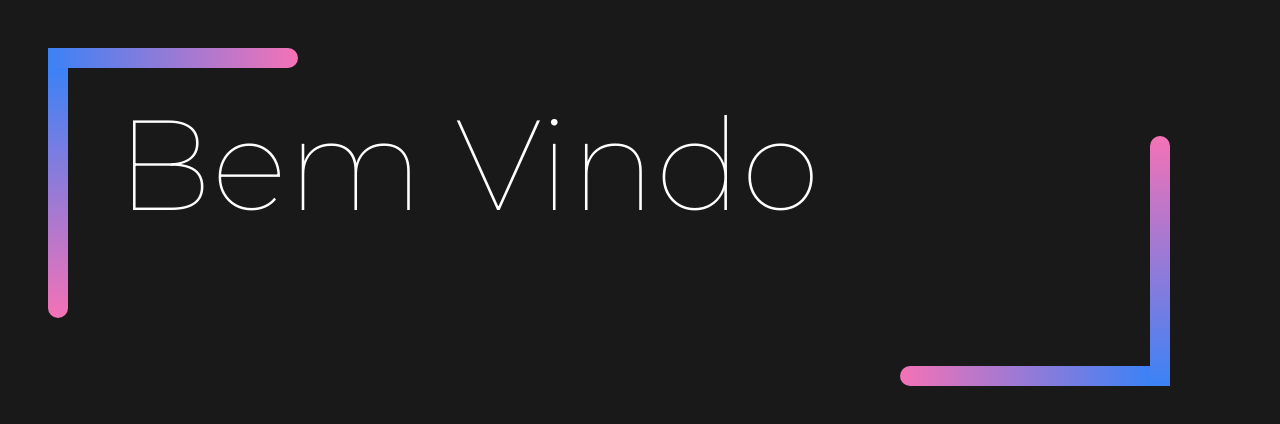
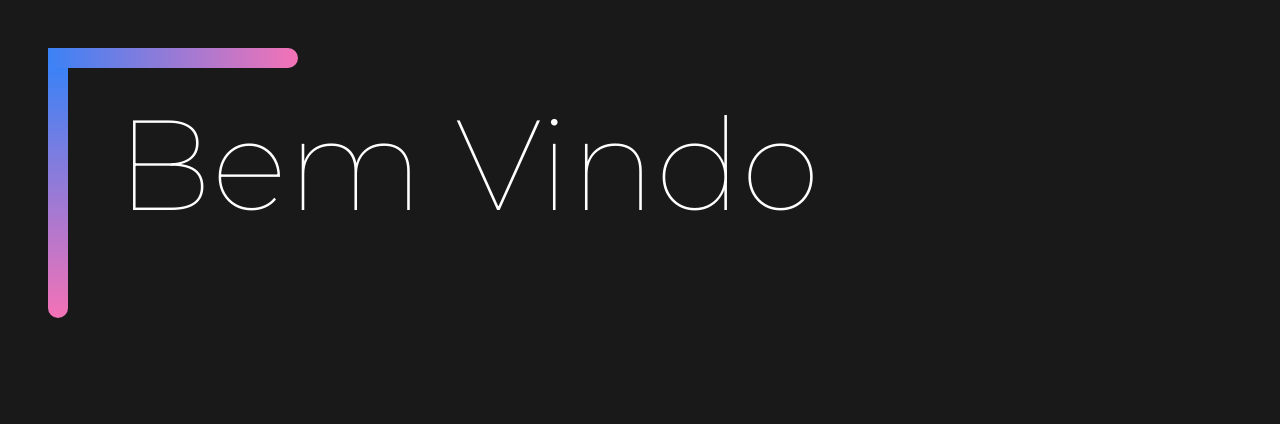
Before and after one commit to pedroddjkkk/Portfolio, a Next.js app: page / in a window 1280 px wide. Shown: the top 424 px of the page. Built offline with nearby package versions, Linux system fonts and the light colour scheme.

Commit message:
Refactor corner component to support two corners

```diff
--- a/src/app/page.tsx
+++ b/src/app/page.tsx
@@ -6,7 +6,6 @@ export default function Home() {
     <main className="bg-[#191919] h-screen w-screen">
       <Corner size={250} padding={20} className='p-12'>
         <h1 className='text-white text-9xl font-thin p-8 pl-12'>Bem Vindo</h1>
-        <Corner size={250} padding={20} className='p-12' inverted />
       </Corner>
     </main >
   )
--- a/src/components/corner.tsx
+++ b/src/components/corner.tsx
@@ -6,15 +6,24 @@ interface CornerProps {
   inverted?: boolean;
   children?: React.ReactNode;
   className?: string;
+  twoCorners?: boolean;
 }
 
-export function Corner({ size, padding = 20, inverted, children, className }: CornerProps) {
+export function Corner({ size, padding = 20, inverted, children, className, twoCorners }: CornerProps) {
   return (
     <div className={cn(className)}>
       <div className={cn("from-blue-500 to-pink-400", inverted ? "rounded-l-full bg-gradient-to-l" : "rounded-r-full bg-gradient-to-r")} style={{ width: size, height: padding, translate: `${inverted ? `0 ${size}px` : ""}` }} />
       <div className="flex flex-row">
         <div className={cn("from-blue-500 to-pink-400", inverted ? "rounded-t-full bg-gradient-to-t" : "rounded-b-full bg-gradient-to-b")} style={{ height: size, width: padding, translate: `${inverted ? `${size}px 0` : ""}` }} />
-        {children}
+        <div className="relative">
+          {children}
+          {twoCorners ? (
+            <>
+              <div className={cn("from-blue-500 to-pink-400 rounded-l-full bg-gradient-to-l absolute top-full")} style={{ width: size, height: padding, left: `calc(100% - ${size}px)` }} />
+              <div className={cn("from-blue-500 to-pink-400 rounded-t-full bg-gradient-to-t absolute left-full")} style={{ height: size, width: padding, top: `calc(100% - ${size - padding}px)` }} />
+            </>
+          ) : null}
+        </div>
       </div>
     </div>
   )
```
